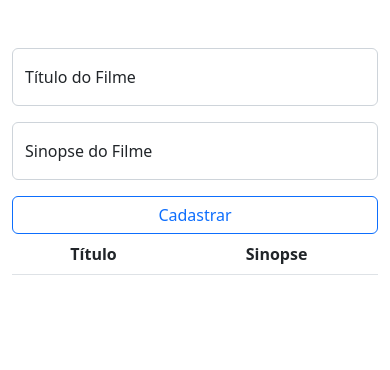
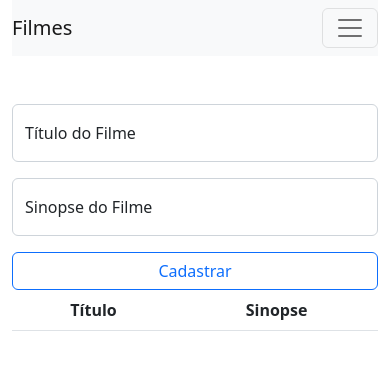
Before and after one commit to RodrigoSKSanchez/RodrigoSKSanchez-Projeto_Front, a website: page front/index.html in a window 390 px wide. Drawn offline with nearby package versions, Linux system fonts and the light colour scheme; no server answers.

Commit message:
aula 31/10

```diff
--- a/front/index.html
+++ b/front/index.html
@@ -7,6 +7,20 @@
     <link href="https://cdn.jsdelivr.net/npm/bootstrap@5.2.3/dist/css/bootstrap.min.css" rel="stylesheet" integrity="sha384-rbsA2VBKQhggwzxH7pPCaAqO46MgnOM80zW1RWuH61DGLwZJEdK2Kadq2F9CUG65" crossorigin="anonymous">
   </head>
   <body onload="obterFilmes()">
+
+    <div class="container">
+      <div class="row justify-content-center">
+        <div class="col-md-8">
+          <nav class="navbar navbar-expand-md bg-light">
+            <a href="#" class="navbar-brand">Filmes</a>
+            <button class="navbar-toggler" type="button" data-bs-toggle="collapse" data-bs-target="#myNav" aria-controls="myNav" aria-expanded="false" aria-label="Toggle navigation">
+              <span class="navbar-toggler-icon"></span>
+            </button>
+          </nav>
+        </div>
+      </div>
+    </div>
+
     <div class="container mt-5">
       <div class="row justify-content-center">
         <div class="col-md-8">
--- a/package.json
+++ b/package.json
@@ -14,6 +14,7 @@
     "bcrypt": "^5.1.1",
     "cors": "^2.8.5",
     "express": "^4.21.0",
+    "jsonwebtoken": "^9.0.2",
     "mongodb": "^6.10.0",
     "mongoose": "^8.7.2",
     "mongoose-unique-validator": "^4.0.1"
```
Also changed, not shown: backend.js (+11 -0 lines).
